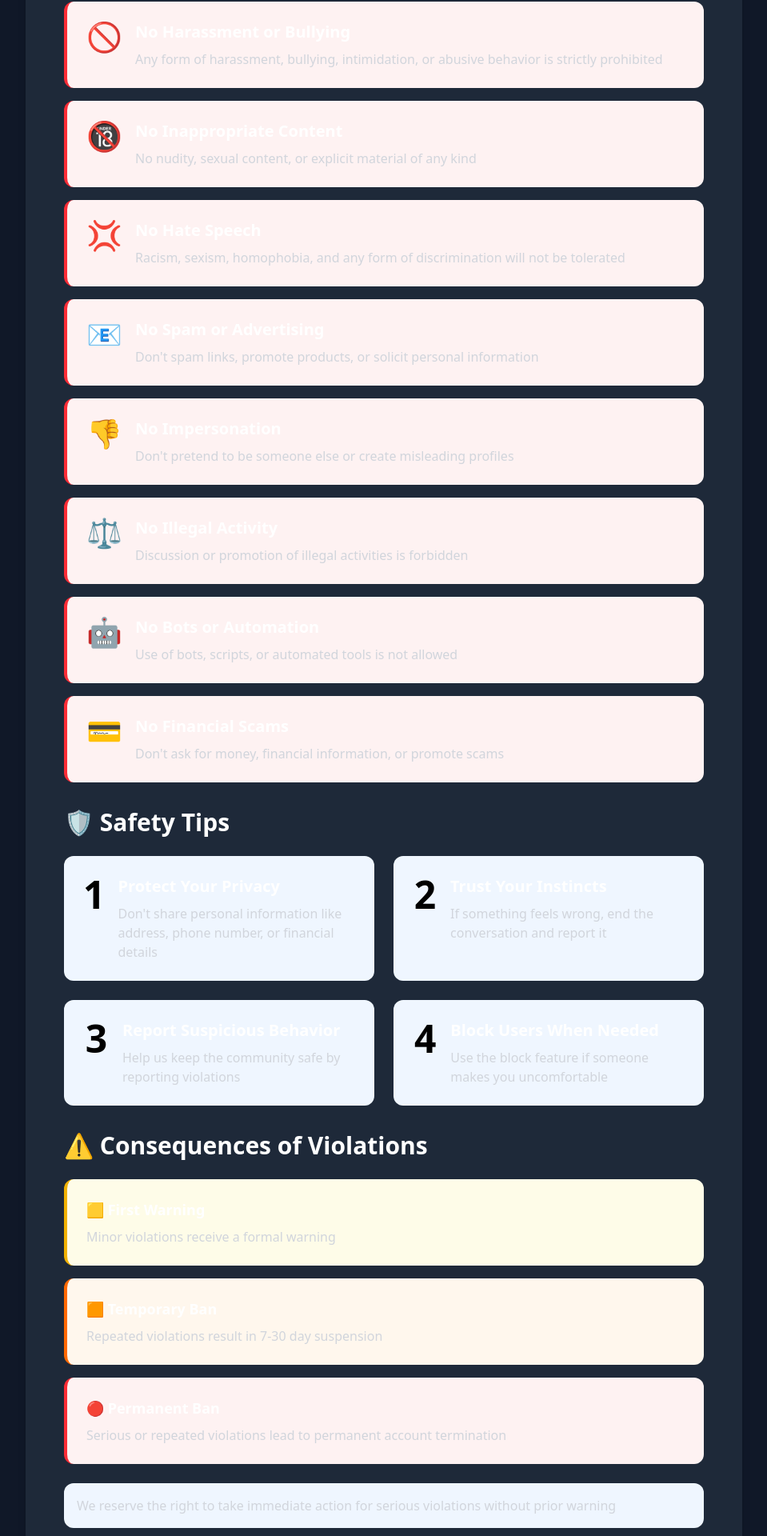
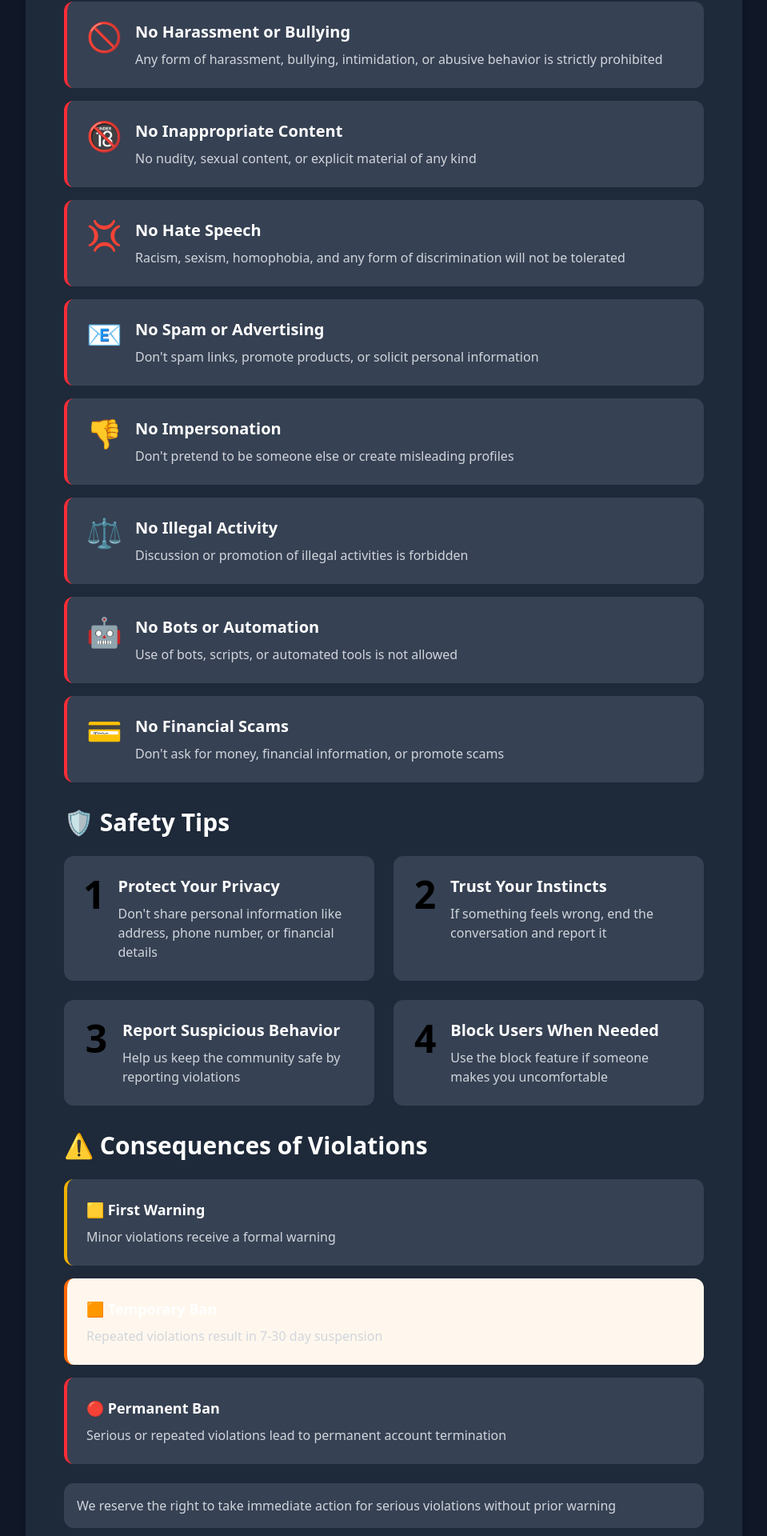
Before and after one commit to VSah7079/MastiMeet, a React (Vite) app in the folder mastimeet/: page /guidelines in a window 1280 px wide. Shown: the part 1034-2954 px from the top of the page at 80% size, without its empty margins (160-1119 px from the left). Built offline with nearby package versions, Linux system fonts and the light colour scheme.

Commit message:
style: update color scheme for consistency across guidelines, home, join, login, privacy, register, and terms pages

```diff
--- a/mastimeet/src/pages/public/Guidelines.jsx
+++ b/mastimeet/src/pages/public/Guidelines.jsx
@@ -61,56 +61,56 @@ const Guidelines = () => {
           <section className="space-y-6">
             <h2 className="text-3xl font-bold text-white">❌ Don'ts - What's Not Allowed</h2>
             <div className="space-y-4">
-              <div className="bg-red-50 rounded-xl p-6 flex gap-4 border-l-4 border-red-500">
+              <div className="bg-gray-700 rounded-xl p-6 flex gap-4 border-l-4 border-red-500">
                 <span className="text-4xl">🚫</span>
                 <div>
                   <h4 className="text-xl font-bold text-white mb-2">No Harassment or Bullying</h4>
                   <p className="text-gray-300">Any form of harassment, bullying, intimidation, or abusive behavior is strictly prohibited</p>
                 </div>
               </div>
-              <div className="bg-red-50 rounded-xl p-6 flex gap-4 border-l-4 border-red-500">
+              <div className="bg-gray-700 rounded-xl p-6 flex gap-4 border-l-4 border-red-500">
                 <span className="text-4xl">🔞</span>
                 <div>
                   <h4 className="text-xl font-bold text-white mb-2">No Inappropriate Content</h4>
                   <p className="text-gray-300">No nudity, sexual content, or explicit material of any kind</p>
                 </div>
               </div>
-              <div className="bg-red-50 rounded-xl p-6 flex gap-4 border-l-4 border-red-500">
+              <div className="bg-gray-700 rounded-xl p-6 flex gap-4 border-l-4 border-red-500">
                 <span className="text-4xl">💢</span>
                 <div>
                   <h4 className="text-xl font-bold text-white mb-2">No Hate Speech</h4>
                   <p className="text-gray-300">Racism, sexism, homophobia, and any form of discrimination will not be tolerated</p>
                 </div>
               </div>
-              <div className="bg-red-50 rounded-xl p-6 flex gap-4 border-l-4 border-red-500">
+              <div className="bg-gray-700 rounded-xl p-6 flex gap-4 border-l-4 border-red-500">
                 <span className="text-4xl">📧</span>
                 <div>
                   <h4 className="text-xl font-bold text-white mb-2">No Spam or Advertising</h4>
                   <p className="text-gray-300">Don't spam links, promote products, or solicit personal information</p>
                 </div>
               </div>
-              <div className="bg-red-50 rounded-xl p-6 flex gap-4 border-l-4 border-red-500">
+              <div className="bg-gray-700 rounded-xl p-6 flex gap-4 border-l-4 border-red-500">
                 <span className="text-4xl">👎</span>
                 <div>
                   <h4 className="text-xl font-bold text-white mb-2">No Impersonation</h4>
                   <p className="text-gray-300">Don't pretend to be someone else or create misleading profiles</p>
                 </div>
               </div>
-              <div className="bg-red-50 rounded-xl p-6 flex gap-4 border-l-4 border-red-500">
+              <div className="bg-gray-700 rounded-xl p-6 flex gap-4 border-l-4 border-red-500">
                 <span className="text-4xl">⚖️</span>
                 <div>
                   <h4 className="text-xl font-bold text-white mb-2">No Illegal Activity</h4>
                   <p className="text-gray-300">Discussion or promotion of illegal activities is forbidden</p>
                 </div>
               </div>
-              <div className="bg-red-50 rounded-xl p-6 flex gap-4 border-l-4 border-red-500">
+              <div className="bg-gray-700 rounded-xl p-6 flex gap-4 border-l-4 border-red-500">
                 <span className="text-4xl">🤖</span>
                 <div>
                   <h4 className="text-xl font-bold text-white mb-2">No Bots or Automation</h4>
                   <p className="text-gray-300">Use of bots, scripts, or automated tools is not allowed</p>
                 </div>
               </div>
-              <div className="bg-red-50 rounded-xl p-6 flex gap-4 border-l-4 border-red-500">
+              <div className="bg-gray-700 rounded-xl p-6 flex gap-4 border-l-4 border-red-500">
                 <span className="text-4xl">💳</span>
                 <div>
                   <h4 className="text-xl font-bold text-white mb-2">No Financial Scams</h4>
@@ -123,29 +123,29 @@ const Guidelines = () => {
           <section className="space-y-6">
             <h2 className="text-3xl font-bold text-white">🛡️ Safety Tips</h2>
             <div className="grid grid-cols-1 md:grid-cols-2 gap-6">
-              <div className="bg-blue-50 rounded-xl p-6 flex gap-4">
-                <span className="text-5xl font-bold text-primary-500 w-12 text-center">1</span>
+              <div className="bg-gray-700 rounded-xl p-6 flex gap-4">
+                <span className="text-5xl font-bold text-primary-400 w-12 text-center">1</span>
                 <div>
                   <h4 className="text-xl font-bold text-white mb-2">Protect Your Privacy</h4>
                   <p className="text-gray-300">Don't share personal information like address, phone number, or financial details</p>
                 </div>
               </div>
-              <div className="bg-blue-50 rounded-xl p-6 flex gap-4">
-                <span className="text-5xl font-bold text-primary-500 w-12 text-center">2</span>
+              <div className="bg-gray-700 rounded-xl p-6 flex gap-4">
+                <span className="text-5xl font-bold text-primary-400 w-12 text-center">2</span>
                 <div>
                   <h4 className="text-xl font-bold text-white mb-2">Trust Your Instincts</h4>
                   <p className="text-gray-300">If something feels wrong, end the conversation and report it</p>
                 </div>
               </div>
-              <div className="bg-blue-50 rounded-xl p-6 flex gap-4">
-                <span className="text-5xl font-bold text-primary-500 w-12 text-center">3</span>
+              <div className="bg-gray-700 rounded-xl p-6 flex gap-4">
+                <span className="text-5xl font-bold text-primary-400 w-12 text-center">3</span>
                 <div>
                   <h4 className="text-xl font-bold text-white mb-2">Report Suspicious Behavior</h4>
                   <p className="text-gray-300">Help us keep the community safe by reporting violations</p>
                 </div>
               </div>
-              <div className="bg-blue-50 rounded-xl p-6 flex gap-4">
-                <span className="text-5xl font-bold text-primary-500 w-12 text-center">4</span>
+              <div className="bg-gray-700 rounded-xl p-6 flex gap-4">
+                <span className="text-5xl font-bold text-primary-400 w-12 text-center">4</span>
                 <div>
                   <h4 className="text-xl font-bold text-white mb-2">Block Users When Needed</h4>
                   <p className="text-gray-300">Use the block feature if someone makes you uncomfortable</p>
@@ -157,7 +157,7 @@ const Guidelines = () => {
           <section className="space-y-6">
             <h2 className="text-3xl font-bold text-white">⚠️ Consequences of Violations</h2>
             <div className="space-y-4">
-              <div className="bg-yellow-50 border-l-4 border-yellow-500 rounded-xl p-6">
+              <div className="bg-gray-700 border-l-4 border-yellow-500 rounded-xl p-6">
                 <strong className="text-lg text-white block mb-2">🟨 First Warning</strong>
                 <p className="text-gray-300">Minor violations receive a formal warning</p>
               </div>
@@ -165,12 +165,12 @@ const Guidelines = () => {
                 <strong className="text-lg text-white block mb-2">🟧 Temporary Ban</strong>
                 <p className="text-gray-300">Repeated violations result in 7-30 day suspension</p>
               </div>
-              <div className="bg-red-50 border-l-4 border-red-500 rounded-xl p-6">
+              <div className="bg-gray-700 border-l-4 border-red-500 rounded-xl p-6">
                 <strong className="text-lg text-white block mb-2">🔴 Permanent Ban</strong>
                 <p className="text-gray-300">Serious or repeated violations lead to permanent account termination</p>
               </div>
             </div>
-            <p className="bg-blue-50 rounded-xl p-4 text-gray-300">
+            <p className="bg-gray-700 rounded-xl p-4 text-gray-300">
               We reserve the right to take immediate action for serious violations without prior warning
             </p>
           </section>
@@ -214,7 +214,7 @@ const Guidelines = () => {
             <p className="text-lg text-gray-300">By following these guidelines, you help create a positive experience for everyone</p>
             <div className="flex flex-col sm:flex-row gap-4 justify-center">
               <Link to="/register" className="bg-linear-to-r from-primary-500 to-secondary-500 text-white font-bold px-8 py-3 rounded-full hover:shadow-lg transition-all">I Understand - Join Now</Link>
-              <a href="#" className="bg-white text-primary-500 font-bold px-8 py-3 rounded-full border-2 border-primary-500 hover:shadow-lg transition-all">Report a Violation</a>
+              <a href="#" className="bg-white text-primary-400 font-bold px-8 py-3 rounded-full border-2 border-primary-500 hover:shadow-lg transition-all">Report a Violation</a>
             </div>
           </div>
         </div>
--- a/mastimeet/src/pages/public/Join.jsx
+++ b/mastimeet/src/pages/public/Join.jsx
@@ -98,11 +98,11 @@ const Join = () => {
             Continue →
           </button>
 
-          <div className="mt-6 p-4 bg-blue-50 rounded-xl">
+          <div className="mt-6 p-4 bg-gray-700 rounded-xl">
             <p className="text-sm text-gray-300 text-center">
               🛡️ By continuing, you agree to our{' '}
-              <a href="/terms" className="text-primary-500 font-semibold hover:underline">Terms</a> and{' '}
-              <a href="/guidelines" className="text-primary-500 font-semibold hover:underline">Community Guidelines</a>
+              <a href="/terms" className="text-primary-400 font-semibold hover:underline">Terms</a> and{' '}
+              <a href="/guidelines" className="text-primary-400 font-semibold hover:underline">Community Guidelines</a>
             </p>
           </div>
         </div>
--- a/mastimeet/src/pages/public/Login.jsx
+++ b/mastimeet/src/pages/public/Login.jsx
@@ -96,7 +96,7 @@ const Login = () => {
 
             <div className="flex items-center justify-between">
               <label className="flex items-center gap-2 cursor-pointer">
-                <input type="checkbox" className="w-4 h-4 text-primary-500 border-gray-600 bg-gray-700 rounded focus:ring-primary-500" />
+                <input type="checkbox" className="w-4 h-4 text-primary-400 border-gray-600 bg-gray-700 rounded focus:ring-primary-500" />
                 <span className="text-sm text-gray-300">Remember me</span>
               </label>
               <Link to="/forgot-password" className="text-sm text-primary-400 hover:underline font-semibold">
@@ -131,7 +131,7 @@ const Login = () => {
 
           <p className="mt-8 text-center text-gray-400">
             Don't have an account?{' '}
-            <Link to="/register" className="text-primary-500 font-bold hover:underline">Sign Up</Link>
+            <Link to="/register" className="text-primary-400 font-bold hover:underline">Sign Up</Link>
           </p>
         </div>
       </div>
--- a/mastimeet/src/pages/public/Terms.jsx
+++ b/mastimeet/src/pages/public/Terms.jsx
@@ -81,7 +81,7 @@ const Terms = () => {
             <h2 className="text-3xl font-bold text-white mb-4">7. Privacy</h2>
             <p className="text-gray-300 leading-relaxed">
               Your use of MastiMeet is also governed by our Privacy Policy. Please review our{' '}
-              <Link to="/privacy" className="text-primary-500 hover:underline font-semibold">Privacy Policy</Link>, which also governs the Service and informs
+              <Link to="/privacy" className="text-primary-400 hover:underline font-semibold">Privacy Policy</Link>, which also governs the Service and informs
               users of our data collection practices.
             </p>
           </section>
@@ -135,7 +135,7 @@ const Terms = () => {
             <h2 className="text-3xl font-bold text-white mb-4">13. Contact Us</h2>
             <p className="text-gray-300 leading-relaxed">
               If you have any questions about these Terms & Conditions, please contact us at{' '}
-              <a href="mailto:legal@mastimeet.com" className="text-primary-500 hover:underline font-semibold">legal@mastimeet.com</a>
+              <a href="mailto:legal@mastimeet.com" className="text-primary-400 hover:underline font-semibold">legal@mastimeet.com</a>
             </p>
           </section>
 
```
Also changed, not shown: mastimeet/src/pages/public/Home.jsx (+8 -8 lines), mastimeet/src/pages/public/Privacy.jsx (+7 -7 lines), mastimeet/src/pages/public/Register.jsx (+5 -5 lines).
